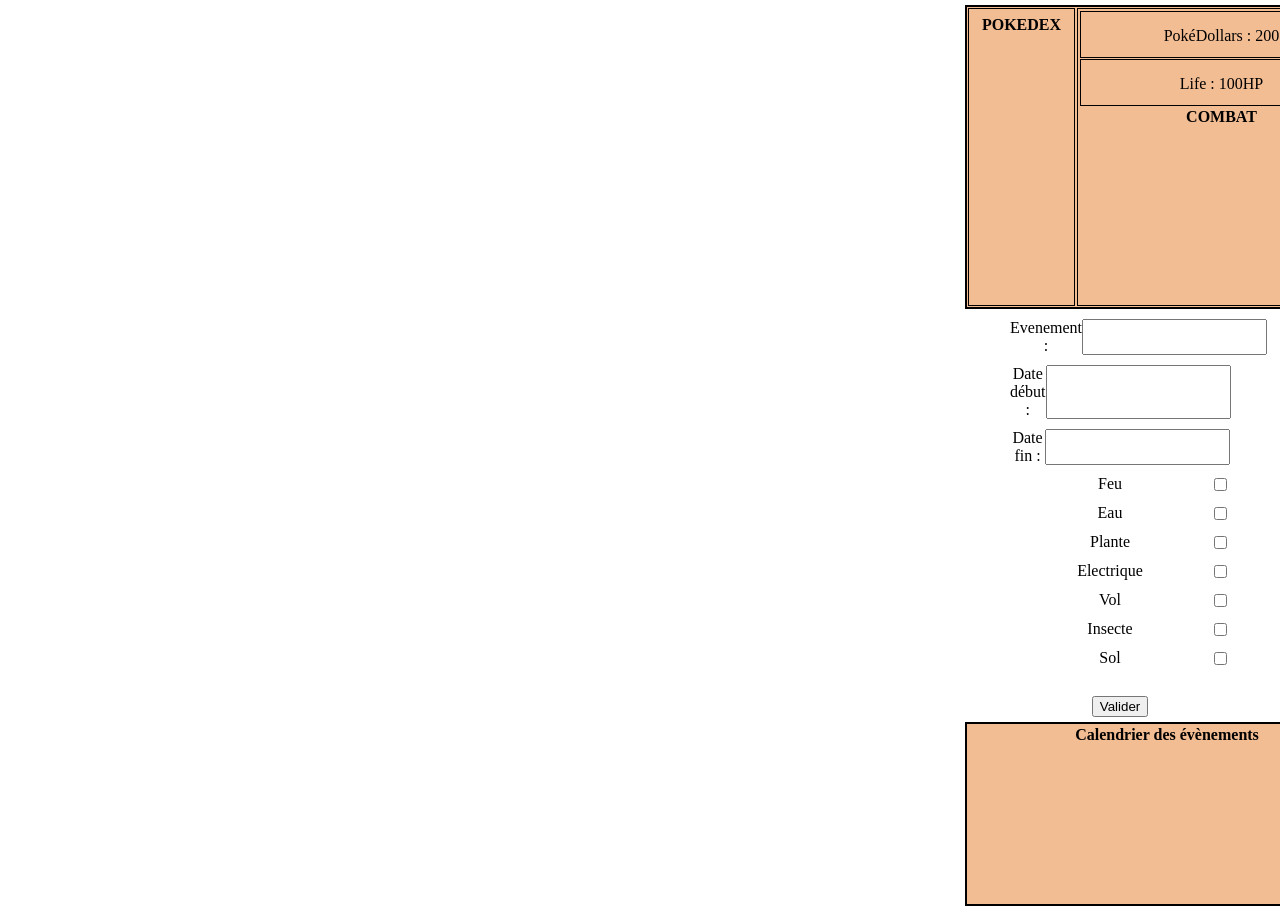
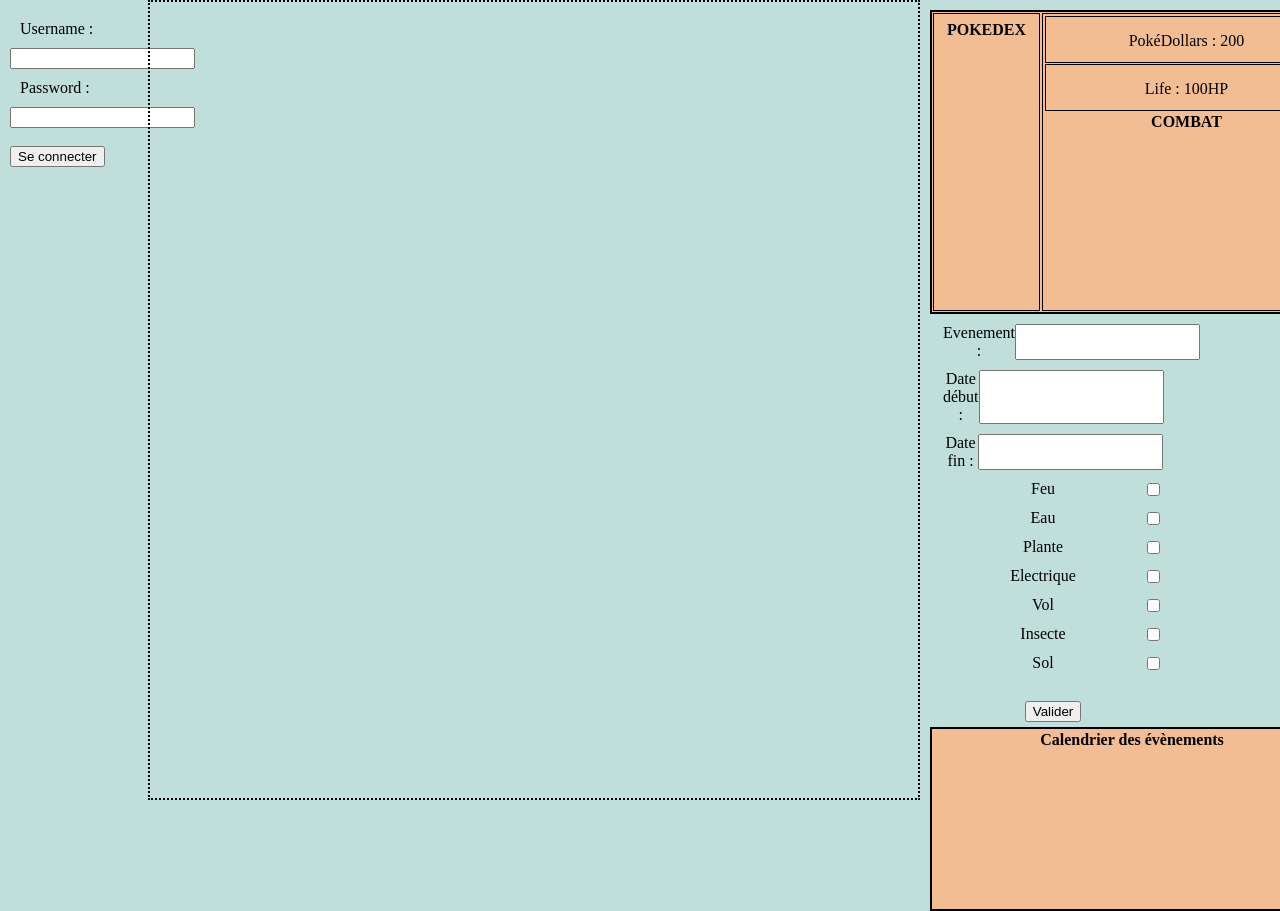
Before and after one commit to Nyle66/TP-Pokemon-Go, a PHP site: page /Client/index.html in a window 1280 px wide; the page is wider, and only the part inside the window is pictured. Run offline with PHP 8.4, Linux system fonts and the light colour scheme; some libraries are stand-ins or nearby versions.

Commit message:
commit du 03/09 10H

```diff
--- a/Client/App.js
+++ b/Client/App.js
@@ -11,6 +11,9 @@
         this.$debut = $("#form .debut");
         this.$fin = $("#form .fin");
 
+        this.$name = $("#username");
+        this.$pass = $("#password");
+
         this.pokedex = [];
         this.markers = [];
         this.pokeBlue = [];
@@ -21,9 +24,12 @@
         this.pokeTop = [];
         this.evenement = [];
         this.center = [];
+        this.users = [];
 
         this.dollars = 200;
         this.sante = 100;
+        this.id = null;
+
 
     }
 
@@ -38,6 +44,7 @@
             zoom: 6,
           });
           this.main();
+          this.autoLog();
 
           var carre = new google.maps.Rectangle({
             strokeColor: '#FF0000',
@@ -50,6 +57,22 @@
                 west: -7, north:52, east: 9, south: 42.5
             }
             });
+
+    }
+
+    autoLog(){
+
+        var element = JSON.parse(localStorage.getItem( "users" ) );
+        var user = element[0].username;
+        var pass = element[0].password;
+
+        if( element == null ){
+            alert("vous n'etes pas loggé");
+        }
+        else{
+            this.login(user, pass);
+
+        }
 
     }
 
@@ -129,7 +152,7 @@
     savePokedex(id_pokemon){
 
 
-        var id_user = 1;
+        var id_user = this.id;
         var id_poke = id_pokemon;
 
         $.ajax({
@@ -152,7 +175,7 @@
 
     displayPokedex(){
 
-        var id = 1;
+        var id = this.id;
         $.ajax({
             url : "http://localhost:8888/JS_objet/PokeGo-test/pokedex/"+id,
             method : "GET",
@@ -197,4 +220,45 @@
 
     }
 
+    // USERS
+
+    login(username, password){
+
+        var that = this;
+        $.ajax({
+
+            url: "http://localhost:8888/JS_objet/PokeGo-test/login",
+            method: "POST",
+            data : {
+                username : username,
+                password : password
+            },
+            dataType: "json",
+            success: function( data ){
+                console.log(data);
+                that.id = data.user.id;
+                if( data.success == false ){
+                    $("#errors").html( data.errors );
+                }
+                else {
+                    alert( "Welcome " + data.user.username );
+                }
+            },
+            error : function( error ){
+                console.log(error);
+            }
+
+        });
+    }
+
+    addUser(user){
+        this.users = [];
+        this.users.push(user);
+    }
+
+    saveUser(){
+        var usersString = JSON.stringify(this.users);
+        localStorage.setItem("users", usersString);
+    }
+
 }
--- a/Client/Pokemon.js
+++ b/Client/Pokemon.js
@@ -25,7 +25,7 @@
             title: title,
             icon: icon,
             animation: google.maps.Animation.DROP,
-            visible: false,
+            visible: true,
             optimized: false,
             zIndex: 10
         });
--- /dev/null
+++ b/Client/User.js
@@ -0,0 +1,7 @@
+class User{
+    constructor(username, password){
+
+        this.username = username;
+        this.password = password;
+    }
+}
--- a/Client/index.html
+++ b/Client/index.html
@@ -1,3 +1,7 @@
+<?php
+    session_start();
+?>
+
 <!DOCTYPE html>
 <html lang="en">
 <head>
@@ -9,7 +13,14 @@
     <title>Pokemon Go</title>
 </head>
 <body>
-
+    <div id="login">
+        <form id="connection" method="POST">
+            <label for="username">Username :</label><input type="text" name="username" id="username"><br>
+            <label for="password">Password :</label></label><input type="password" id="password" name="password"><br><br>
+            <input type="submit" value="Se connecter" id="submit">
+            <div id="errors"></div>
+        </form>
+    </div>
     <div id="carte"></div>
 
 
@@ -67,6 +78,7 @@
     <script src="jquery-3.2.1.min.js"></script>
     <script src="jquery-ui/jquery-ui.min.js"></script>
     <script src="App.js"></script>
+    <script src="User.js"></script>
     <script src="Pokemon.js"></script>
     <script src="PokeDresseur.js"></script>
     <script src="Evenement.js"></script>
--- a/Client/main.js
+++ b/Client/main.js
@@ -514,8 +514,8 @@
         nido.marker.setIcon("image/Pokeball.png");
         alert('Nidoking capturé !');
         app.pokedex.push(nido);
-        app.savePokedex();
         var id_pokemon = 4;
+        app.savePokedex(id_pokemon);
         if(app.pokedex.length == 11){
             alert('Vous avez capturé tout les pokemons !');
             window.location.reload();
@@ -572,6 +572,9 @@
     });
 
     window.onload = function(){
+
+
+
         app.displayPokedex();
         app.displayEvent();
     }
@@ -580,6 +583,22 @@
     }
 
 
+// SCRIPT DU LOGIN
 
+$("#connection").submit(function( event ){
+
+    event.preventDefault();
+    var username = $("#username").val();
+    var password = $("#password").val();
+
+    app.login(username, password);
+
+    var name = app.$name.val();
+    var pass = app.$pass.val();
+    var users = new User(name, pass)
+
+    app.addUser(users);
+    app.saveUser();
+});
 
 }
--- a/Client/style.css
+++ b/Client/style.css
@@ -1,5 +1,6 @@
 html, body{
     height: 100%;
+    background-color: #C0DFDB;
 }
 body{
     display : flex;
@@ -16,11 +17,17 @@
     margin-top: 2px;
     margin-bottom: 5px;
 }
+#login{
+    width: 10%;
+    margin: 10px;
+}
 #carte{
-    width: 75%;
+    width: 60%;
+    border: 2px dotted black;
 }
 #info{
-    width: 25%;
+    width: 20%;
+    margin: 5px;
 }
 #battle{
     border: 2px solid black;
@@ -69,3 +76,6 @@
     overflow: auto;
     background-color: #F3BD94;
 }
+#errors{
+    color: red;
+}
```
Also changed, not shown: API/class/User.php (added, +64 -0 lines), index.php (+40 -2 lines).
